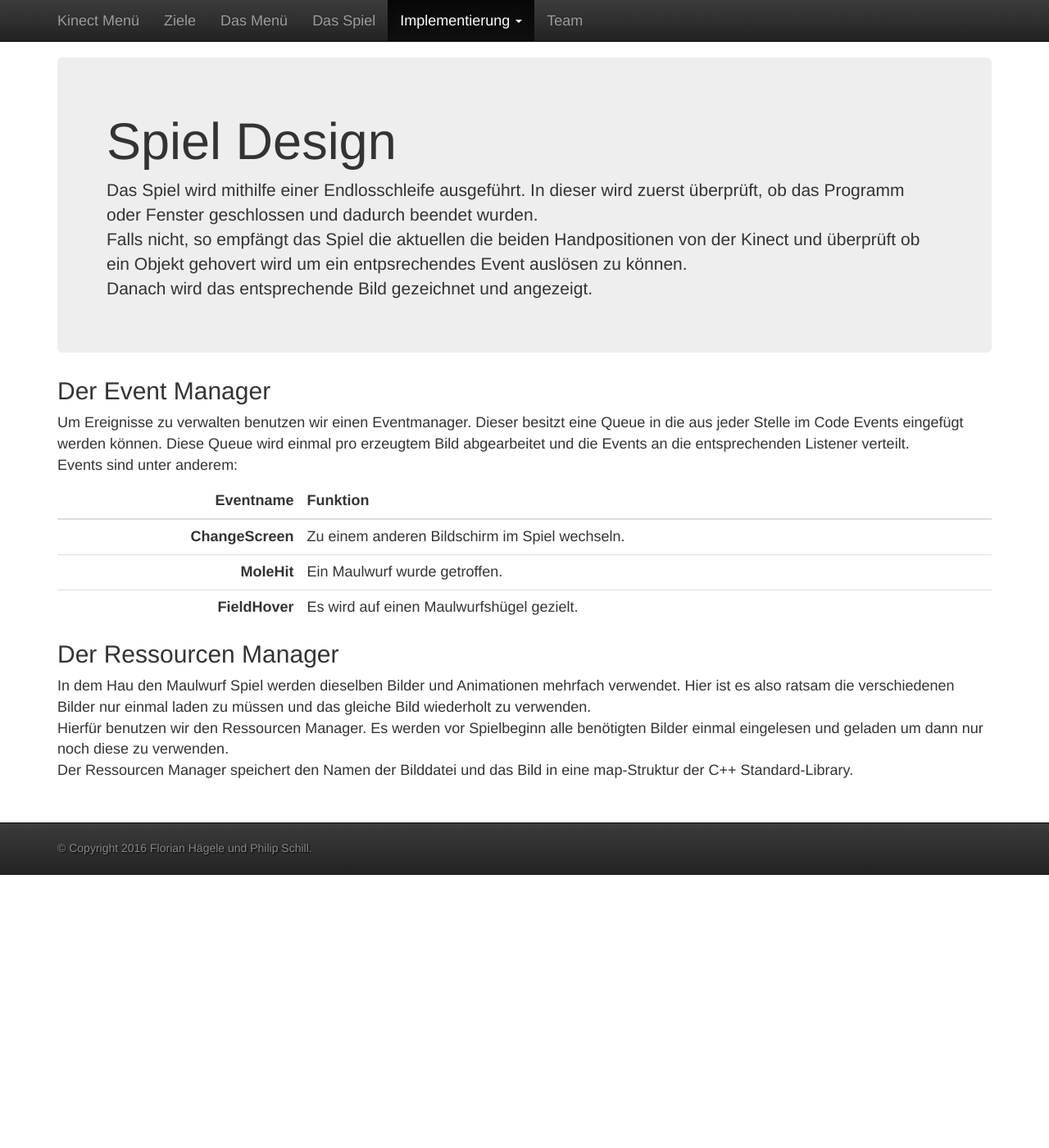
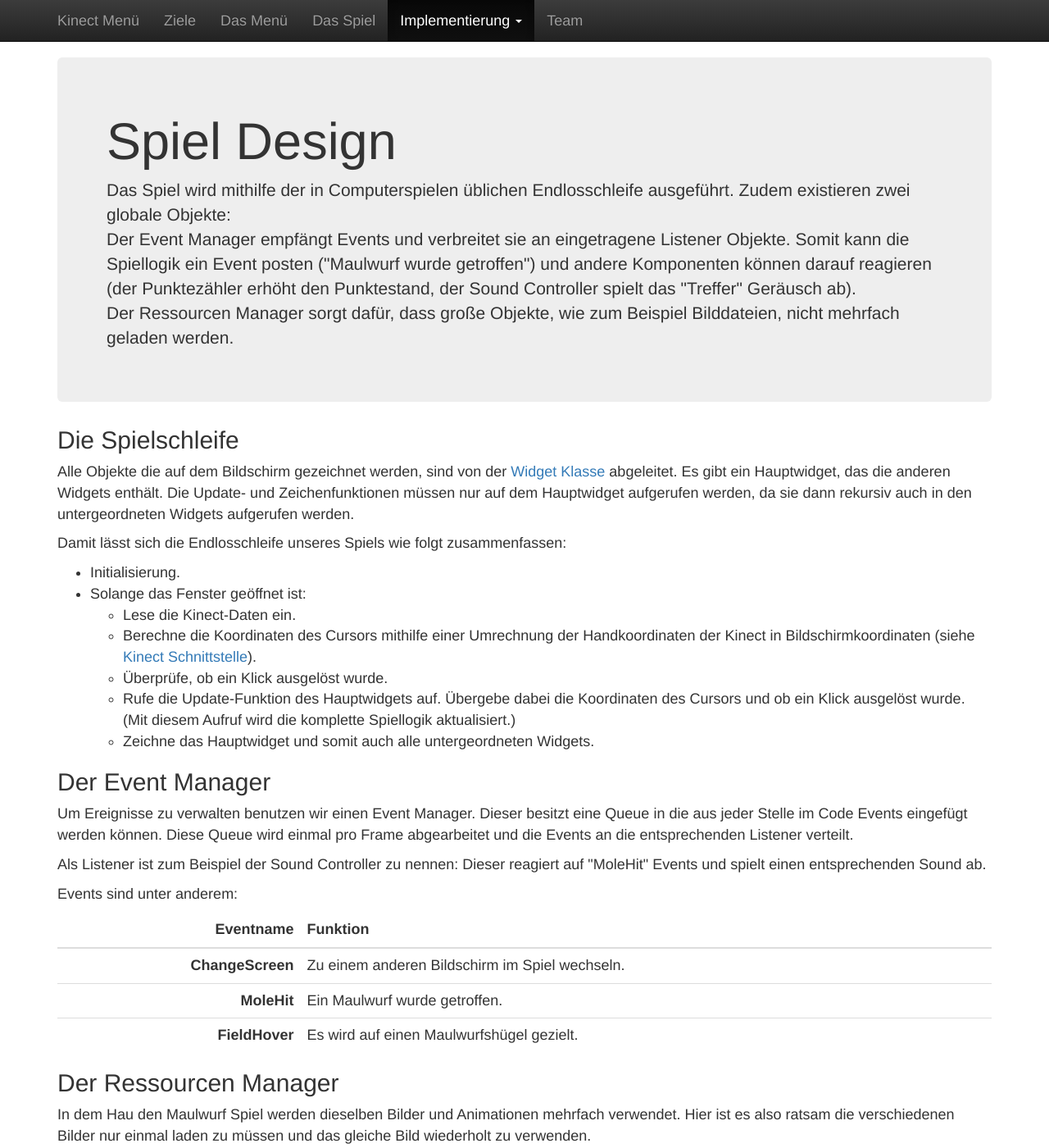
Before and after one commit to dagophil/sfml_openni, a Jekyll site: the page built from doc_src/_implementation/game_design.html, in a window 1280 px wide and 1400 px high. Shown: the whole window at 82% size. Built offline with Jekyll 4.4.1, drawn with Linux system fonts in a browser that asks for light colours.

Commit message:
Small changes on game design doc.

```diff
--- a/doc_src/_implementation/game_design.html
+++ b/doc_src/_implementation/game_design.html
@@ -7,15 +7,30 @@ menupos: 2
 
 <div class="jumbotron">
     <h1>Spiel Design</h1>
-	<p> Das Spiel wird mithilfe einer Endlosschleife ausgeführt. In dieser wird zuerst überprüft, ob das Programm oder Fenster geschlossen und dadurch beendet wurden.<br/>
-    Falls nicht, so empfängt das Spiel die aktuellen  die beiden Handpositionen von der Kinect und überprüft ob ein Objekt gehovert wird um ein entpsrechendes Event auslösen zu können.<br/>
-    Danach wird das entsprechende Bild gezeichnet und angezeigt.</p>
+	<p>Das Spiel wird mithilfe der in Computerspielen üblichen Endlosschleife ausgeführt. Zudem existieren zwei globale Objekte:<br />
+    Der Event Manager empfängt Events und verbreitet sie an eingetragene Listener Objekte. Somit kann die Spiellogik ein Event posten ("Maulwurf wurde getroffen") und andere Komponenten können darauf reagieren (der Punktezähler erhöht den Punktestand, der Sound Controller spielt das "Treffer" Geräusch ab).<br />
+    Der Ressourcen Manager sorgt dafür, dass große Objekte, wie zum Beispiel Bilddateien, nicht mehrfach geladen werden.</p>
 </div>
 
+<h2>Die Spielschleife</h2>
+<p>Alle Objekte die auf dem Bildschirm gezeichnet werden, sind von der <a href="gui.html">Widget Klasse</a> abgeleitet. Es gibt ein Hauptwidget, das die anderen Widgets enthält. Die Update- und Zeichenfunktionen müssen nur auf dem Hauptwidget aufgerufen werden, da sie dann rekursiv auch in den untergeordneten Widgets aufgerufen werden.</p>
+<p>Damit lässt sich die Endlosschleife unseres Spiels wie folgt zusammenfassen:</p>
+<ul>
+    <li>Initialisierung.</li>
+    <li>Solange das Fenster geöffnet ist:</li>
+    <ul>
+        <li>Lese die Kinect-Daten ein.</li>
+        <li>Berechne die Koordinaten des Cursors mithilfe einer Umrechnung der Handkoordinaten der Kinect in Bildschirmkoordinaten (siehe <a href="kinect.html">Kinect Schnittstelle</a>).</li>
+        <li>Überprüfe, ob ein Klick ausgelöst wurde.</li>
+        <li>Rufe die Update-Funktion des Hauptwidgets auf. Übergebe dabei die Koordinaten des Cursors und ob ein Klick ausgelöst wurde. (Mit diesem Aufruf wird die komplette Spiellogik aktualisiert.)</li>
+        <li>Zeichne das Hauptwidget und somit auch alle untergeordneten Widgets.</li>
+    </ul>
+</ul>
 
 <h2> Der Event Manager</h2>
-    <p>Um Ereignisse zu verwalten benutzen wir einen Eventmanager. Dieser besitzt eine Queue in die aus jeder Stelle im Code Events eingefügt werden können. Diese Queue wird einmal pro erzeugtem Bild abgearbeitet und die Events an die entsprechenden Listener verteilt.<br/>
-    Events sind unter anderem:</p>
+<p>Um Ereignisse zu verwalten benutzen wir einen Event Manager. Dieser besitzt eine Queue in die aus jeder Stelle im Code Events eingefügt werden können. Diese Queue wird einmal pro Frame abgearbeitet und die Events an die entsprechenden Listener verteilt.</p>
+<p>Als Listener ist zum Beispiel der Sound Controller zu nennen: Dieser reagiert auf "MoleHit" Events und spielt einen entsprechenden Sound ab.</p>
+<p>Events sind unter anderem:</p>
 <table class="table th-right">
     <thead>
         <tr><th>Eventname</th>
@@ -27,8 +42,8 @@ menupos: 2
     <tr><th>FieldHover</th><td>Es wird auf einen Maulwurfshügel gezielt.</td></tr>
     </tbody>
 </table>
+
 <h2>Der Ressourcen Manager</h2>
-    <p>In dem Hau den Maulwurf Spiel werden dieselben Bilder und Animationen mehrfach verwendet. Hier ist es also ratsam die verschiedenen Bilder nur einmal laden zu müssen und das gleiche Bild wiederholt zu verwenden.
-    <br/>Hierfür benutzen wir den Ressourcen Manager. Es werden vor Spielbeginn alle benötigten Bilder einmal eingelesen und geladen um dann nur noch diese zu verwenden.
-    <br/>Der Ressourcen Manager speichert den Namen der Bilddatei und das Bild in eine map-Struktur der C++ Standard-Library.
-    </p>
+<p>In dem Hau den Maulwurf Spiel werden dieselben Bilder und Animationen mehrfach verwendet. Hier ist es also ratsam die verschiedenen Bilder nur einmal laden zu müssen und das gleiche Bild wiederholt zu verwenden.<br/>
+Hierfür benutzen wir den Ressourcen Manager. Es werden vor Spielbeginn alle benötigten Bilder einmal eingelesen und geladen um dann nur noch diese zu verwenden.<br/>
+Der Ressourcen Manager speichert den Namen der Bilddatei und das Bild in eine map-Struktur der C++ Standard-Library.</p>
```
Lines whose indentation alone changed are shown as unchanged.
